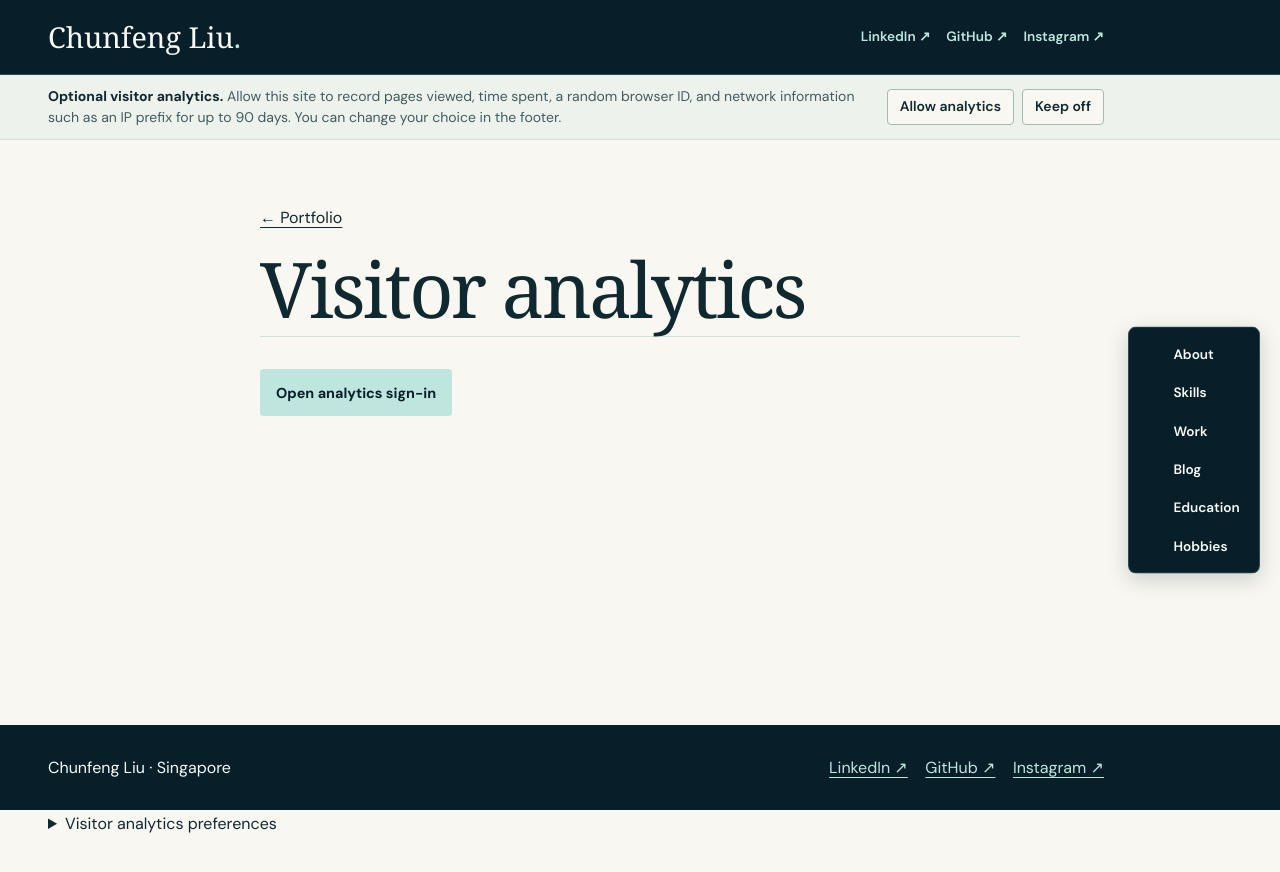
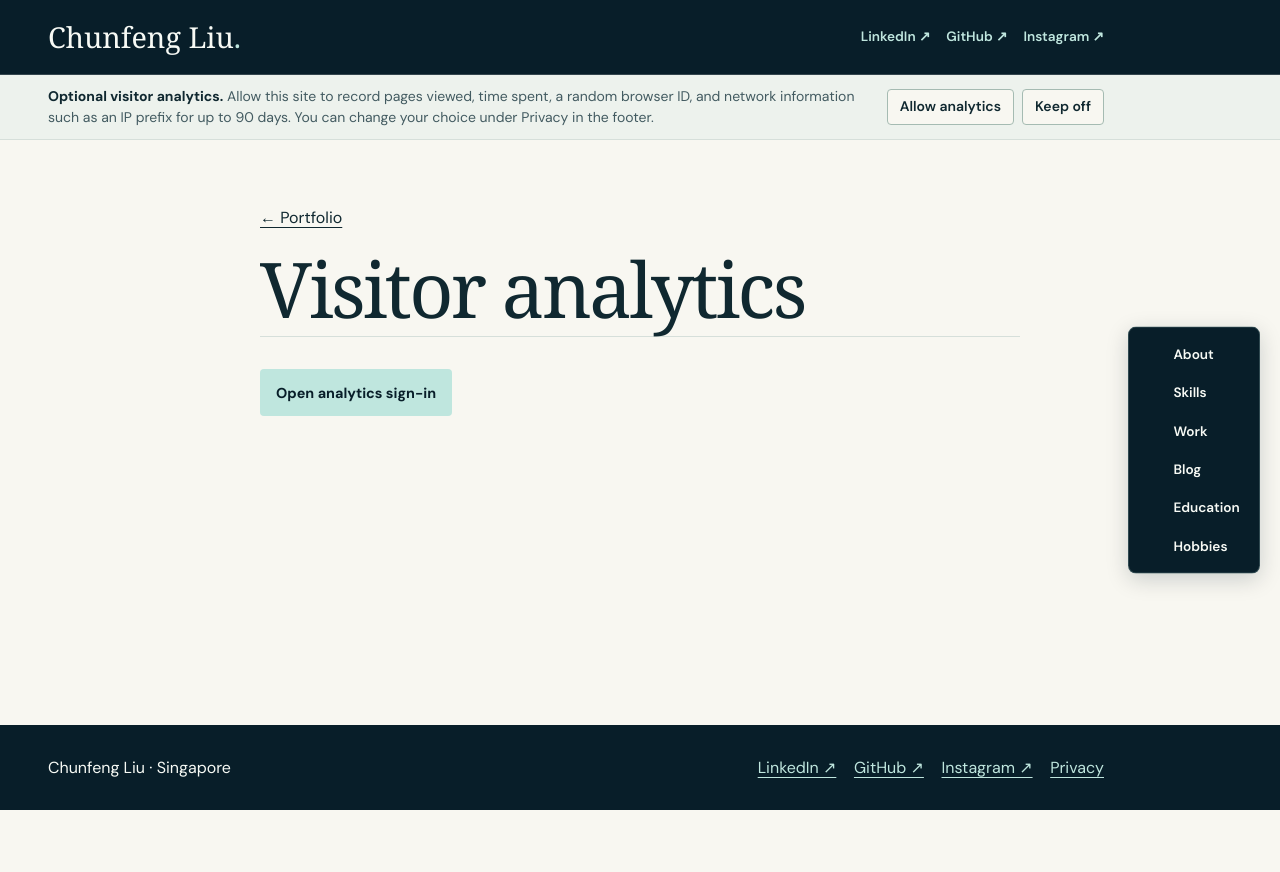
Before and after one commit to sprindy/chunfeng_liu.github.io, a Jekyll site: the page built from analytics/index.html, in a window 1280 px wide. Shown: the top 872 px of the page. Built offline with Jekyll 4.4.1, drawn with Linux system fonts in a browser that asks for light colours; some web fonts are replaced.

Commit message:
Move analytics preferences into the footer Privacy dialog

```diff
--- a/_layouts/default.html
+++ b/_layouts/default.html
@@ -29,7 +29,7 @@
   {% if site.visitor_analytics_url and site.visitor_analytics_url != '' and page.url != '/404.html' %}
   <section class="analytics-prompt" aria-label="Optional visitor analytics" data-analytics-prompt hidden>
     <div class="wrap analytics-prompt-inner">
-      <p><strong>Optional visitor analytics.</strong> Allow this site to record pages viewed, time spent, a random browser ID, and network information such as an IP prefix for up to 90 days. You can change your choice in the footer.</p>
+      <p><strong>Optional visitor analytics.</strong> Allow this site to record pages viewed, time spent, a random browser ID, and network information such as an IP prefix for up to 90 days. You can change your choice under Privacy in the footer.</p>
       <div class="analytics-prompt-actions">
         <button class="analytics-choice" type="button" data-analytics-choice="allow">Allow analytics</button>
         <button class="analytics-choice" type="button" data-analytics-choice="decline">Keep off</button>
@@ -64,18 +64,24 @@
   {% endif %}
   <footer><div class="wrap footer-inner">
     <span data-analytics-sign-in="{% if site.visitor_analytics_url and site.visitor_analytics_url != '' %}{{ site.visitor_analytics_url | escape }}{% if page.collection == 'posts' %}?post={{ page.url | relative_url | url_encode }}{% endif %}{% else %}{{ '/analytics/' | relative_url }}{% endif %}" tabindex="0" role="link" aria-label="Chunfeng Liu · Singapore. Double-click or press Enter to open visitor analytics.">Chunfeng Liu · Singapore</span>
-    <div><a href="https://www.linkedin.com/in/caleb-liu-6a361011a/">LinkedIn ↗</a><a href="https://github.com/sprindy">GitHub ↗</a><a href="https://www.instagram.com/sprindy.liu/">Instagram ↗</a></div>
+    <div><a href="https://www.linkedin.com/in/caleb-liu-6a361011a/">LinkedIn ↗</a><a href="https://github.com/sprindy">GitHub ↗</a><a href="https://www.instagram.com/sprindy.liu/">Instagram ↗</a>
+      {% if site.visitor_analytics_url and site.visitor_analytics_url != '' and page.url != '/404.html' %}
+      <button class="footer-privacy" type="button" data-analytics-settings aria-haspopup="dialog" aria-controls="analytics-settings" hidden>Privacy</button>
+      {% endif %}
+    </div>
   </div></footer>
   {% if site.visitor_analytics_url and site.visitor_analytics_url != '' and page.url != '/404.html' %}
-  <div class="wrap analytics-preferences" data-visitor-analytics="{{ site.visitor_analytics_url | escape }}" data-page-path="{{ page.url | relative_url | escape }}">
-    <details>
-      <summary>Visitor analytics preferences</summary>
-      <p>Optional analytics record the pages you open, time spent with each page visible, a random browser identifier, and network information including your IP address or its prefix. The site owner uses this information to understand traffic and retains it for 90 days. You can turn analytics off at any time.</p>
-      <p data-analytics-status role="status">Analytics are off until you allow them.</p>
-      <button type="button" data-analytics-choice="allow">Allow analytics</button>
-      <button type="button" data-analytics-choice="decline">Turn analytics off</button>
-    </details>
-  </div>
+  <dialog class="analytics-settings" id="analytics-settings" aria-labelledby="analytics-settings-title"
+    data-visitor-analytics="{{ site.visitor_analytics_url | escape }}" data-page-path="{{ page.url | relative_url | escape }}">
+    <h2 id="analytics-settings-title">Privacy</h2>
+    <p>Optional analytics record the pages you open, time spent with each page visible, a random browser identifier, and network information including your IP address or its prefix. The site owner uses this information to understand traffic and retains it for 90 days.</p>
+    <p data-analytics-status role="status">Analytics are off until you allow them.</p>
+    <div class="analytics-prompt-actions">
+      <button class="analytics-choice" type="button" data-analytics-choice="allow">Allow analytics</button>
+      <button class="analytics-choice" type="button" data-analytics-choice="decline">Turn analytics off</button>
+      <form method="dialog"><button class="analytics-choice" autofocus>Close</button></form>
+    </div>
+  </dialog>
   <script src="{{ '/assets/visitor-analytics.js' | relative_url }}?v={{ site.github.build_revision | default: '1' | escape }}" defer></script>
   {% endif %}
   <script src="{{ '/assets/analytics-shortcut.js' | relative_url }}?v={{ site.github.build_revision | default: '1' | escape }}" defer></script>
--- a/assets/site.css
+++ b/assets/site.css
@@ -269,3 +269,27 @@ footer { background: var(--navy); color: #f7faf5; padding-block: 1.8rem; }
   cursor: pointer;
 }
 .analytics-choice:hover { background: var(--aqua); }
+
+.footer-privacy {
+  padding: 0;
+  border: 0;
+  background: transparent;
+  color: var(--aqua);
+  font: inherit;
+  text-decoration: underline;
+  text-underline-offset: .22em;
+  cursor: pointer;
+}
+.footer-privacy:hover { text-decoration-thickness: 2px; }
+
+.analytics-settings {
+  width: min(34rem, calc(100% - 2rem));
+  padding: clamp(1rem, 4vw, 1.75rem);
+  border: 1px solid var(--line);
+  border-radius: 8px;
+  background: var(--paper);
+  color: var(--ink);
+}
+.analytics-settings::backdrop { background: #081e2966; }
+.analytics-settings h2 { font-size: 2rem; }
+.analytics-settings p { margin-block: .75rem; }
--- a/assets/visitor-analytics.js
+++ b/assets/visitor-analytics.js
@@ -3,6 +3,7 @@
   if (!control || !globalThis.crypto?.randomUUID) return;
 
   const prompt = document.querySelector('[data-analytics-prompt]');
+  const settingsButton = document.querySelector('[data-analytics-settings]');
   const key = 'chunfeng-portfolio-analytics';
   const endpoint = new URL('/collect', control.dataset.visitorAnalytics);
   const path = control.dataset.pagePath;
@@ -73,6 +74,10 @@
   try {
     const previous = read();
     reflect(previous.choice);
+    if (settingsButton && typeof control.showModal === 'function') {
+      settingsButton.addEventListener('click', () => control.showModal());
+      settingsButton.hidden = false;
+    }
     if (previous.choice === 'allow') start(previous);
     for (const button of document.querySelectorAll('[data-analytics-choice]')) {
       button.addEventListener('click', () => {
```
Also changed, not shown: README.md.
